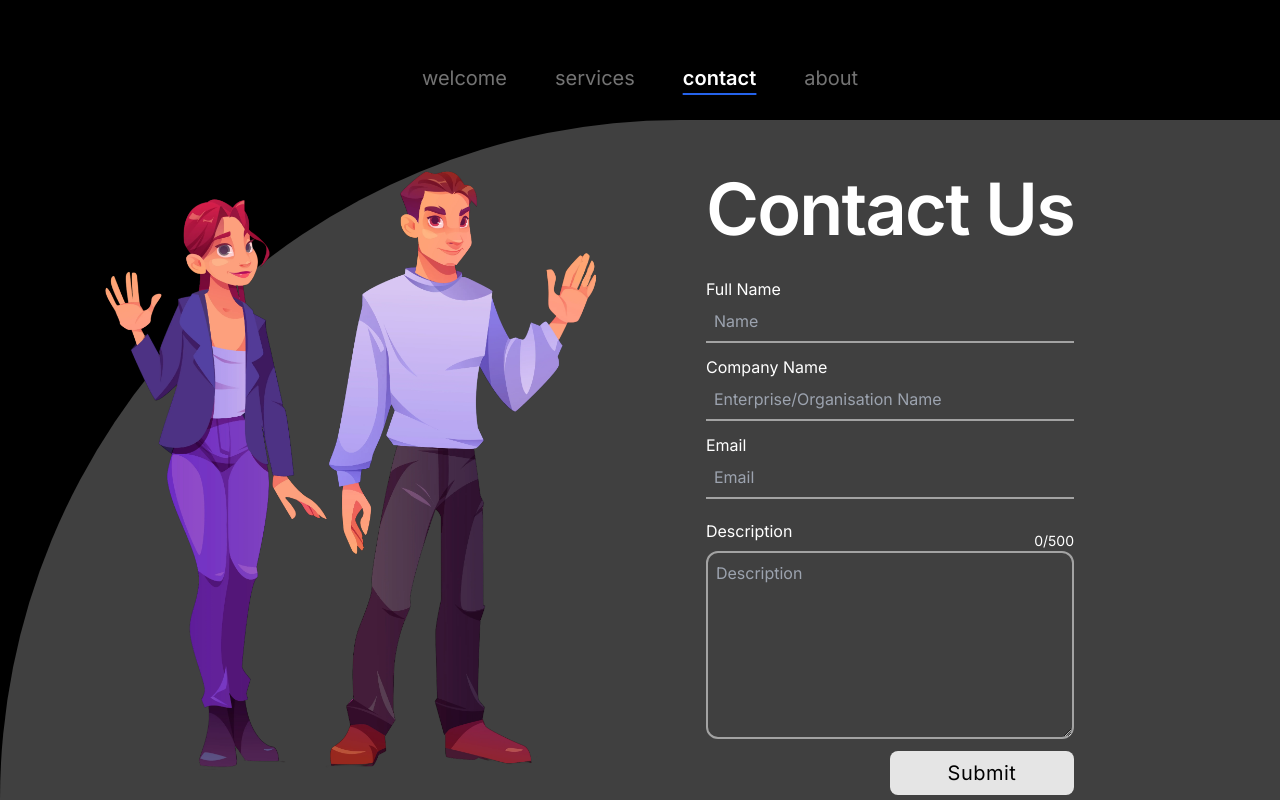
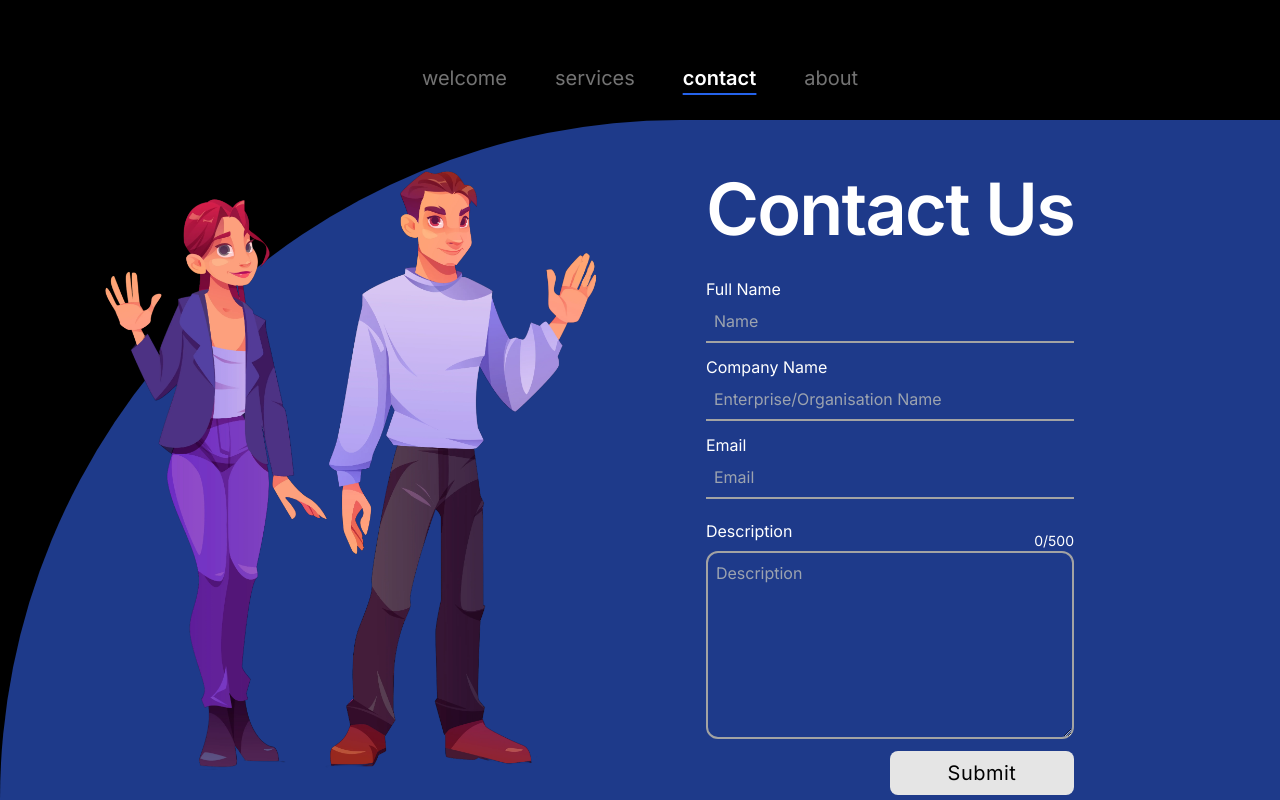
Before and after one commit to kyaakpa/webtion, a Next.js app: page /contact in a window 1280 px wide. Built offline with nearby package versions, Linux system fonts and the light colour scheme.

Commit message:
contact page blue

```diff
--- a/app/contact/page.js
+++ b/app/contact/page.js
@@ -36,12 +36,10 @@ const Contact = () => {
         toast.success("We've received your request.", {
           position: toast.POSITION.TOP_RIGHT,
         });
-        console.log("success");
       } else {
         toast.error("Whoops! Somethings not right", {
           position: toast.POSITION.TOP_RIGHT,
         });
-        console.log("negative");
       }
     } catch (error) {
       console.log(error);
@@ -50,7 +48,7 @@ const Contact = () => {
 
   return (
     <div
-      className={`flex h-[85vh] lg:justify-evenly justify-center pt-12 bg-neutral-700 rounded-tl-full`}
+      className={`flex h-[85vh] lg:justify-evenly justify-center pt-12 bg-blue-900 rounded-tl-full`}
     >
       <div>
         <Image
```
